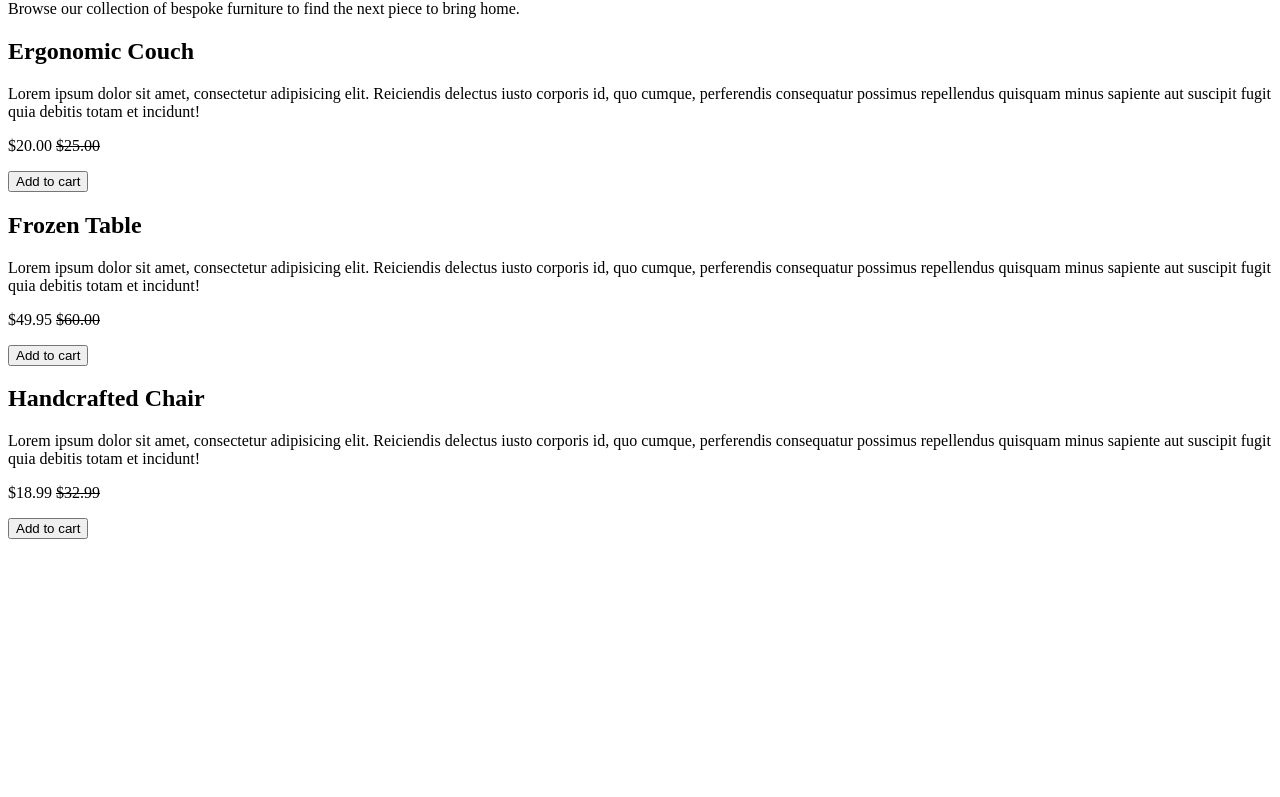
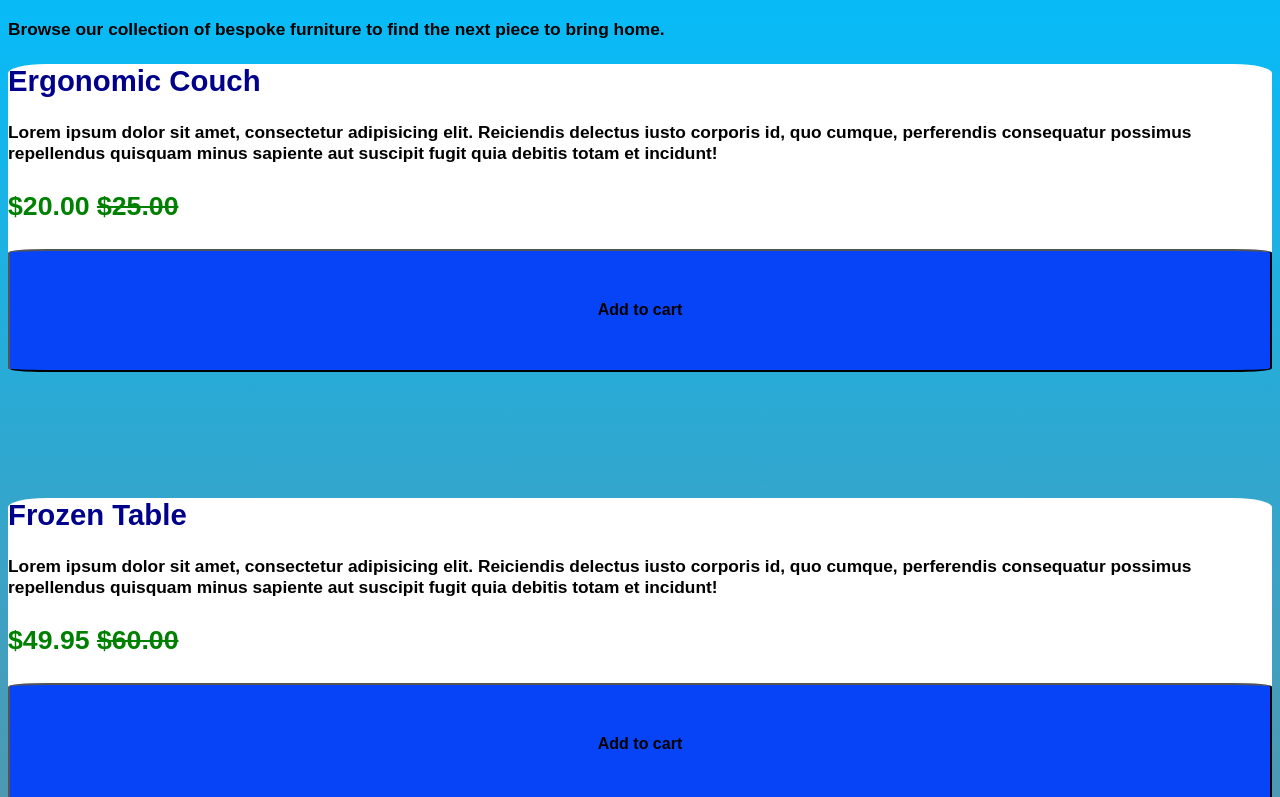
Before and after one commit to drewg290/Furniture-Emporium, a plain HTML site: page index.html in a window 1280 px wide. Shown: the part 80-877 px from the top of the page. Before the commit the page ends 800 px from the top, so only its background shows below. Drawn offline with Linux system fonts and the light colour scheme.

Commit message:
added the link to the stylesheet in html

```diff
--- a/index.html
+++ b/index.html
@@ -3,6 +3,7 @@
   <head>
     <title>Furniture Emporium</title>
   </head>
+  <link href="index.css" rel="stylesheet" />
   <body>
     <main>
       <header>
@@ -20,7 +21,7 @@
           possimus repellendus quisquam minus sapiente aut suscipit fugit quia
           debitis totam et incidunt!
         </p>
-        <p>$20.00 <s>$25.00</s></p>
+        <p class="price">$20.00 <s>$25.00</s></p>
         <button>Add to cart</button>
       </article>
       <article>
@@ -31,7 +32,7 @@
           possimus repellendus quisquam minus sapiente aut suscipit fugit quia
           debitis totam et incidunt!
         </p>
-        <p>$49.95 <s>$60.00</s></p>
+        <p class="price">$49.95 <s>$60.00</s></p>
         <button>Add to cart</button>
       </article>
       <article>
@@ -42,7 +43,7 @@
           possimus repellendus quisquam minus sapiente aut suscipit fugit quia
           debitis totam et incidunt!
         </p>
-        <p>$18.99 <s>$32.99</s></p>
+        <p class="price">$18.99 <s>$32.99</s></p>
         <button>Add to cart</button>
       </article>
     </main>
```
